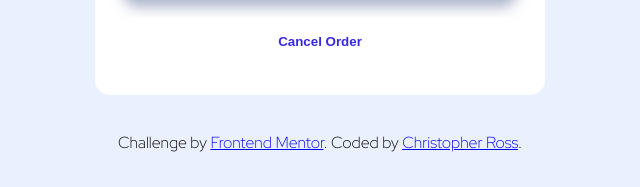
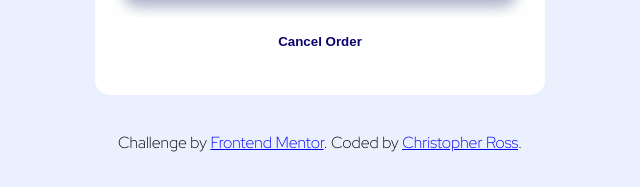
Before and after one commit to Christopher-D-Ross/Music-Stream-Order-Summary-Page, a plain HTML site: page index.html in a window 1280 px wide. In both pictures the pointer is over the button "Cancel Order". Shown: the part 608-795 px from the top of the page, 320-960 px from the left. Drawn offline with Linux system fonts and the light colour scheme; files whose address does not match are found by name.

Commit message:
Completed the Music Streaming Plan Order Summary page.

```diff
--- a/index.html
+++ b/index.html
@@ -34,7 +34,7 @@
   <footer>
     <div class="attribution">
     Challenge by <a href="https://www.frontendmentor.io?ref=challenge" target="_blank">Frontend Mentor</a>.
-    Coded by <a href="#">Christopher Ross</a>.
+    Coded by <a href="https://github.com/Christopher-D-Ross">Christopher Ross</a>.
     </div>
 </footer>
 </body>
--- a/styles.css
+++ b/styles.css
@@ -102,6 +102,11 @@ p {
     font-weight: bold;
 }
 
+.cbutton:hover {
+    transition: color 300ms linear;
+    color: hsl(245, 95%, 22%);
+}
+
 .ap {
     font-weight: bold;
 }
```
